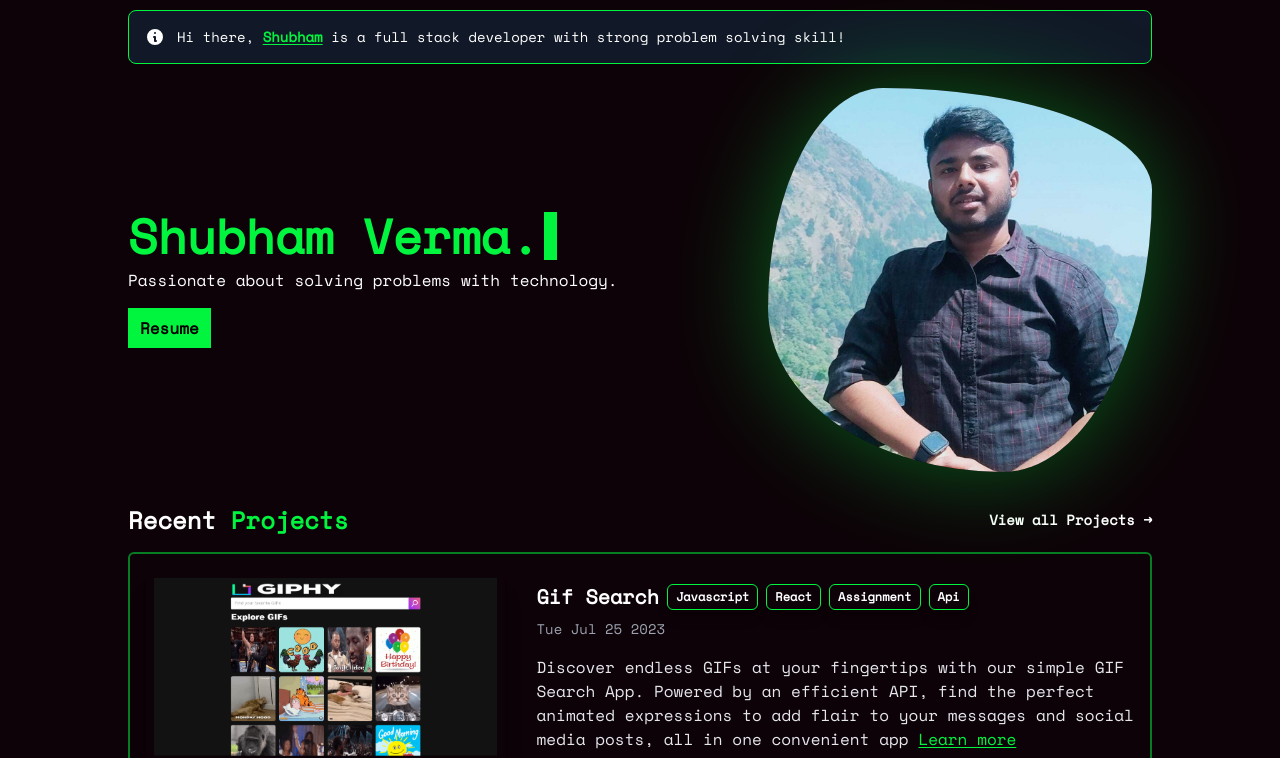
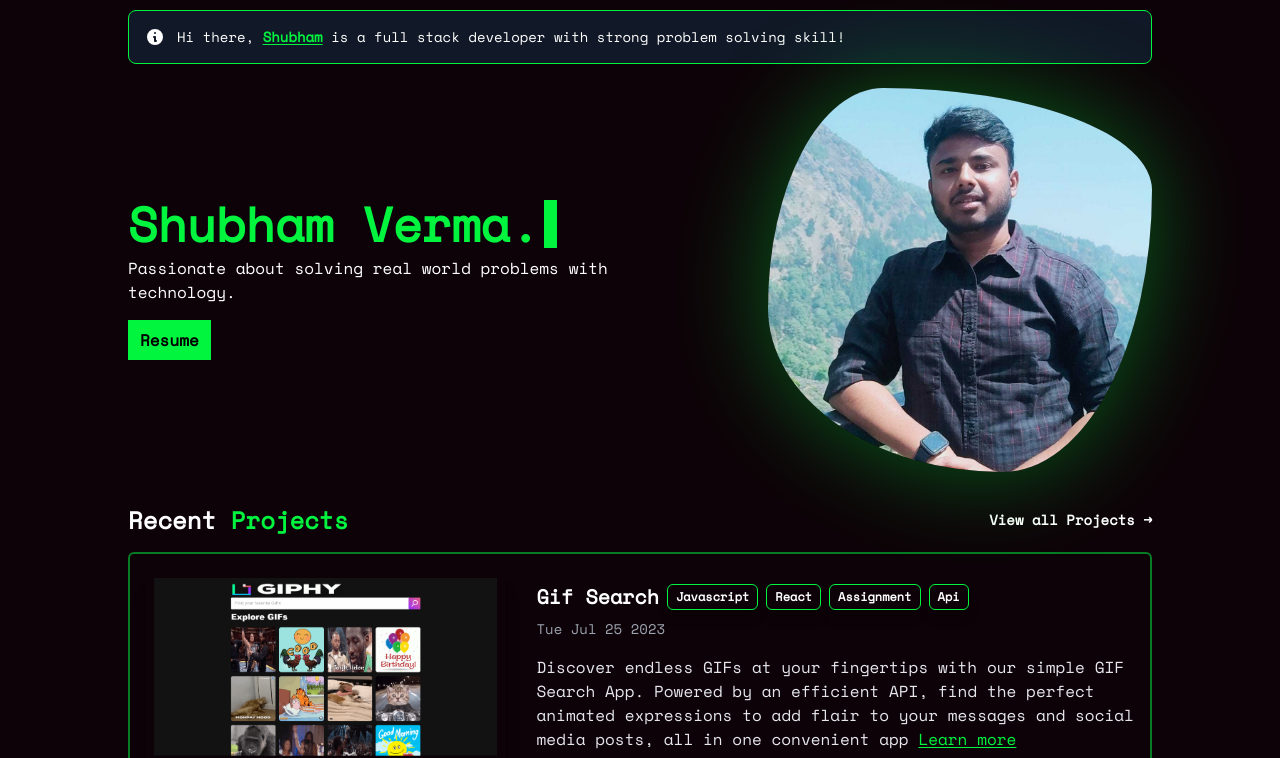
Before and after one commit to Stroller15/Portfolio-neon, an Astro site: page / in a window 1280 px wide. Shown: the part 74-832 px from the top of the page. Built offline with nearby package versions, Linux system fonts and the light colour scheme; Astro itself is replaced by a stand-in of ours; some packages are replaced by stand-ins of ours.

Commit message:
Update index.astro

```diff
--- a/src/pages/index.astro
+++ b/src/pages/index.astro
@@ -52,7 +52,7 @@ recent_projects = recent_projects
         Shubham Verma.
       </h1>
       <p class="mt-2 text-center md:text-left">
-        Passionate about solving problems with technology.
+        Passionate about solving real world problems with technology.
       </p>
       <ButtonLink
         label="Resume"
```
